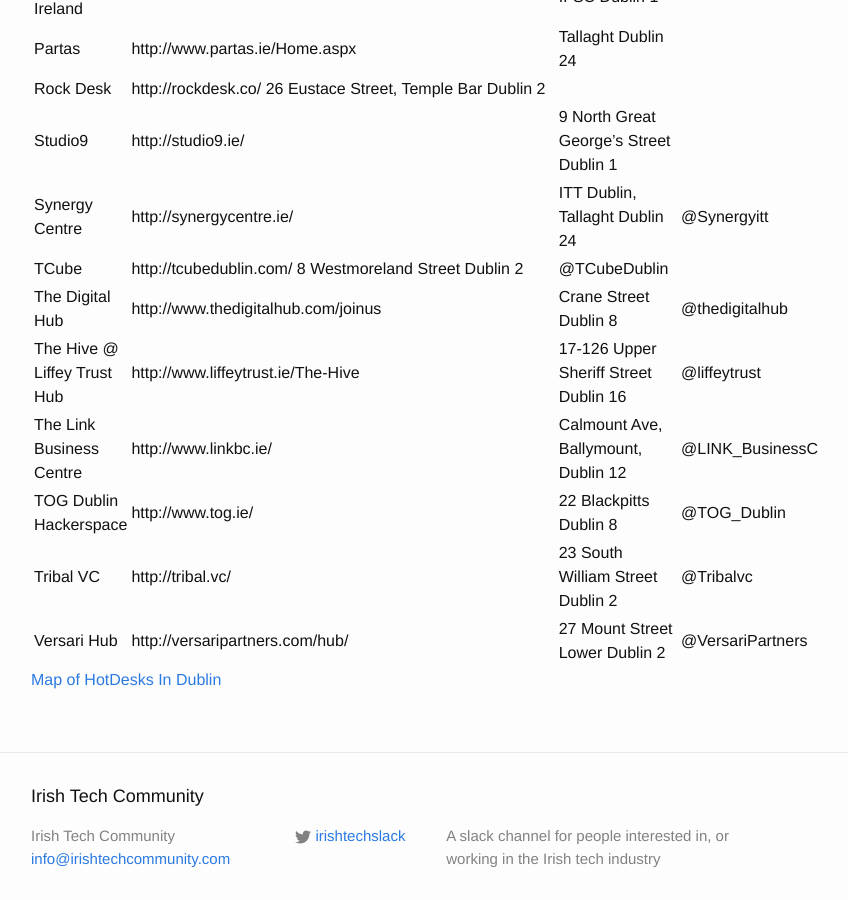
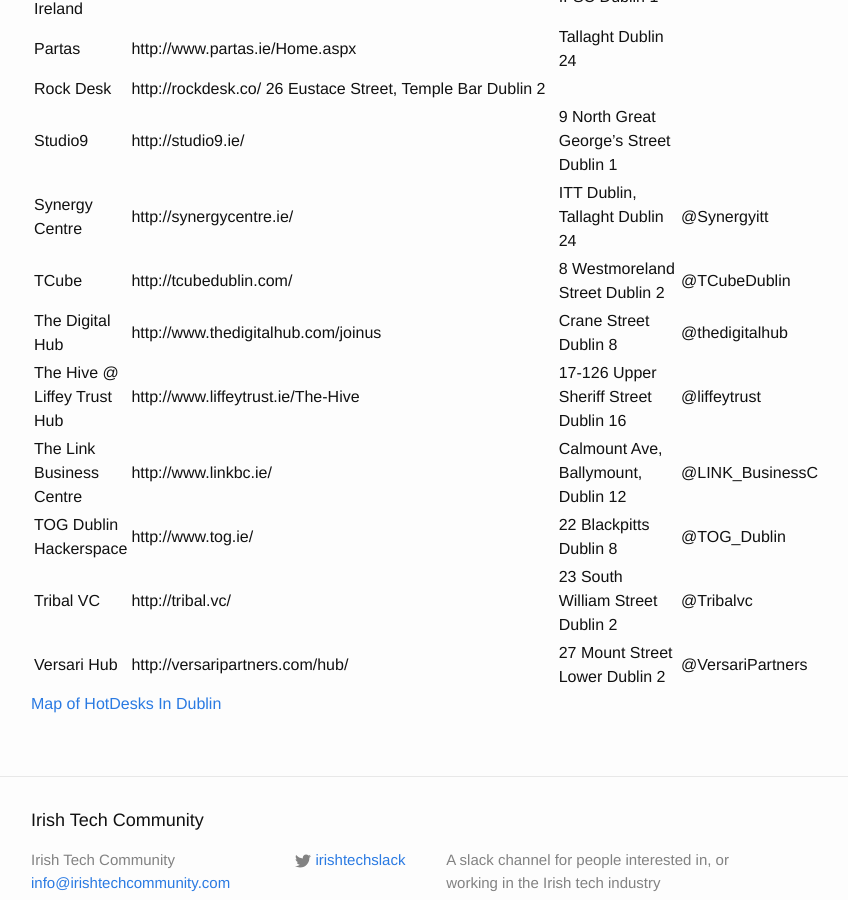
Before and after one commit to IrishTechCommunity/irishtechcommunity.github.io, a Jekyll site: the page built from coworking.md, in a window 1280 px wide and 900 px high, scrolled down 1459 px. Shown: the whole window, without its empty margins (239-1087 px from the left). Built offline with Jekyll 4.4.1, drawn with Linux system fonts in a browser that asks for light colours; a script that is not in the unit is left out.

```diff
--- a/coworking.md
+++ b/coworking.md
@@ -24,7 +24,7 @@ Partas |	http://www.partas.ie/Home.aspx |	Tallaght	Dublin 24	 |
 Rock Desk |	http://rockdesk.co/	26 Eustace Street, Temple Bar	Dublin 2	|
 Studio9 |	http://studio9.ie/ |	9 North Great George's Street	Dublin 1 |
 Synergy Centre |	http://synergycentre.ie/ |	ITT Dublin, Tallaght	Dublin 24 |	@Synergyitt	|
-TCube |	http://tcubedublin.com/	8 Westmoreland Street	Dublin 2 |	@TCubeDublin	|
+TCube |	http://tcubedublin.com/	| 8 Westmoreland Street	Dublin 2 |	@TCubeDublin	|
 The Digital Hub |	http://www.thedigitalhub.com/joinus | Crane Street	Dublin 8 |	@thedigitalhub	|
 The Hive @ Liffey Trust Hub |	http://www.liffeytrust.ie/The-Hive |	17-126 Upper Sheriff Street	Dublin 16 |	@liffeytrust |
 The Link Business Centre |	http://www.linkbc.ie/ |	Calmount Ave, Ballymount, Dublin 12 |	@LINK_BusinessC	|
```
